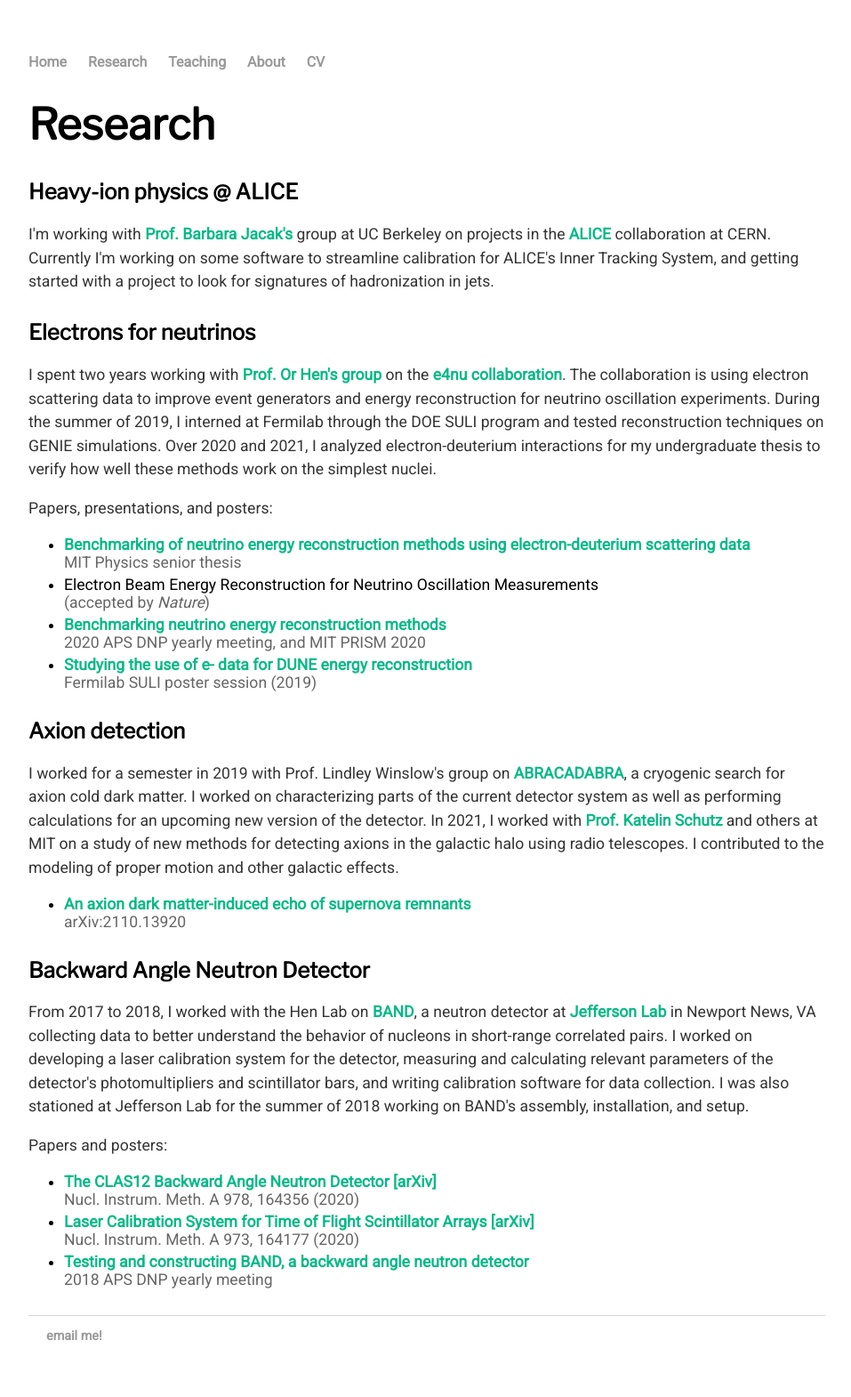
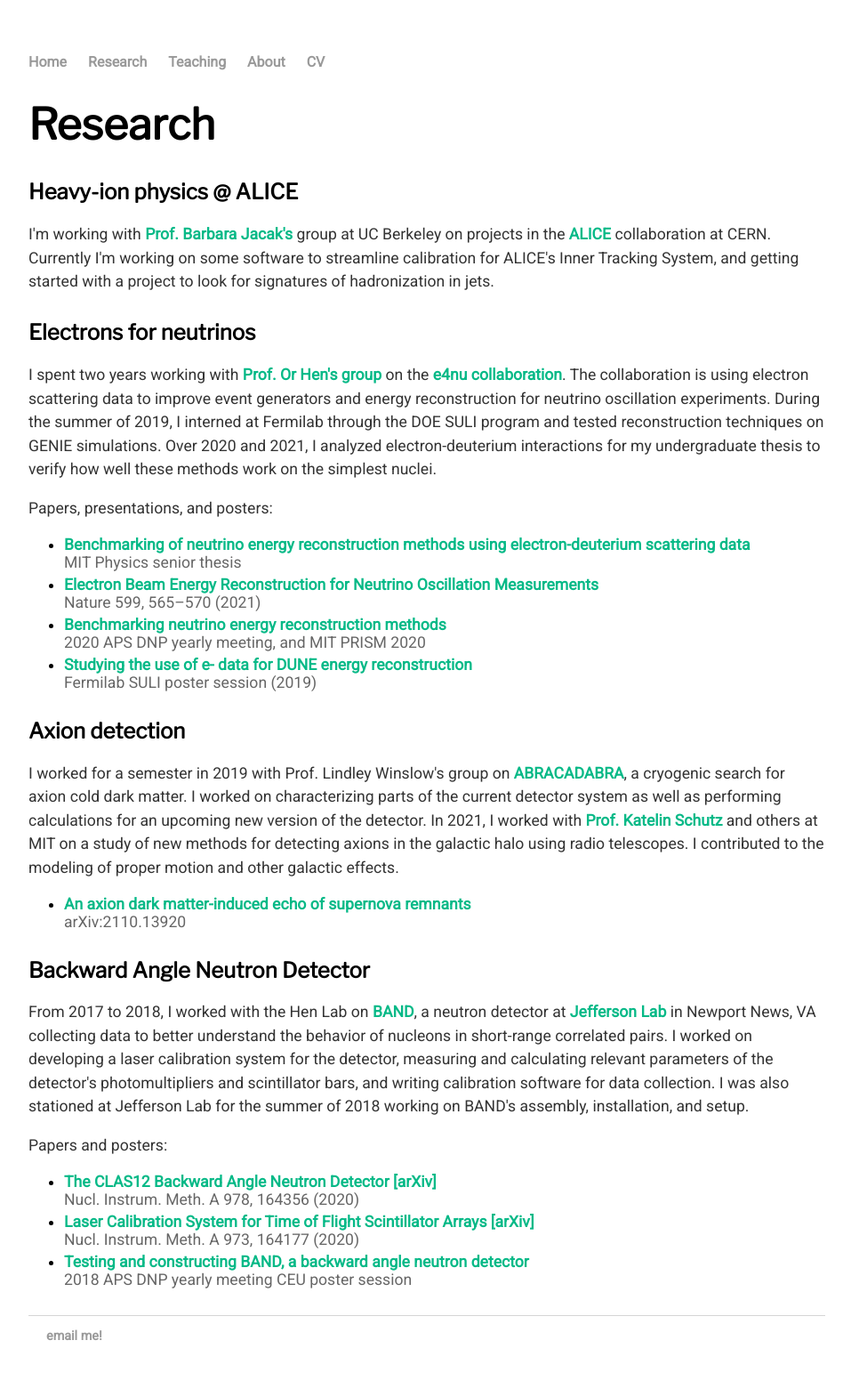
Before and after one commit to nambrath/nambrath.github.io, a Jekyll site: the page built from research/index.html, in a window 1280 px wide. Shown: the whole page at 89% size, without its empty margins (160-1117 px from the left). Built offline with Jekyll 4.4.1, drawn with Linux system fonts in a browser that asks for light colours.

Commit message:
nature paper link

```diff
--- a/research/index.html
+++ b/research/index.html
@@ -20,7 +20,7 @@ title: Research
 			Papers, presentations, and posters:
 			<ul>
 				<li> <a href='/stuff/thesis.pdf'>Benchmarking of neutrino energy reconstruction methods using electron-deuterium scattering data</a> <br><span class='loc'>MIT Physics senior thesis </li></span></li>
-				<li> Electron Beam Energy Reconstruction for Neutrino Oscillation Measurements <br><span class='loc'>(accepted by <em>Nature</em>)</span></li>
+				<li> <a href='https://www.nature.com/articles/s41586-021-04046-5'>Electron Beam Energy Reconstruction for Neutrino Oscillation Measurements</a> <br><span class='loc'>Nature 599, 565–570 (2021)</span></li>
 				<li> <a href="http://meetings.aps.org/Meeting/DNP20/Session/MM.4">Benchmarking neutrino energy reconstruction methods</a> <br><span class='loc'> 2020 APS DNP yearly meeting, and MIT PRISM 2020 </span></li>
 				<li> <a href="/stuff/fnal_suli.pdf">Studying the use of e- data for DUNE energy reconstruction</a> <br><span class='loc'>Fermilab SULI poster session (2019)</span> </li>
 			</ul>
@@ -45,7 +45,7 @@ title: Research
 			<ul>
 				<li> <a href='https://www.sciencedirect.com/science/article/pii/S0168900220307531'>The CLAS12 Backward Angle Neutron Detector</a> <a href="https://arxiv.org/pdf/2004.10339.pdf">[arXiv]</a> <br><span class='loc'>Nucl. Instrum. Meth. A 978, 164356 (2020)</span>  </li>
 				<li> <a href='https://www.sciencedirect.com/science/article/pii/S0168900220305738'>Laser Calibration System for Time of Flight Scintillator Arrays</a> <a href="https://arxiv.org/pdf/2004.10268.pdf">[arXiv]</a> <br><span class='loc'>Nucl. Instrum. Meth. A 973, 164177 (2020)</span> </li>
-				<li> <a href="/stuff/poster.PNG">Testing and constructing BAND, a backward angle neutron detector</a> <br><span class='loc'>2018 APS DNP yearly meeting</span></li>
+				<li> <a href="/stuff/poster.PNG">Testing and constructing BAND, a backward angle neutron detector</a> <br><span class='loc'>2018 APS DNP yearly meeting CEU poster session</span></li>
 			</ul>
 		</p>
 	</div>
```
